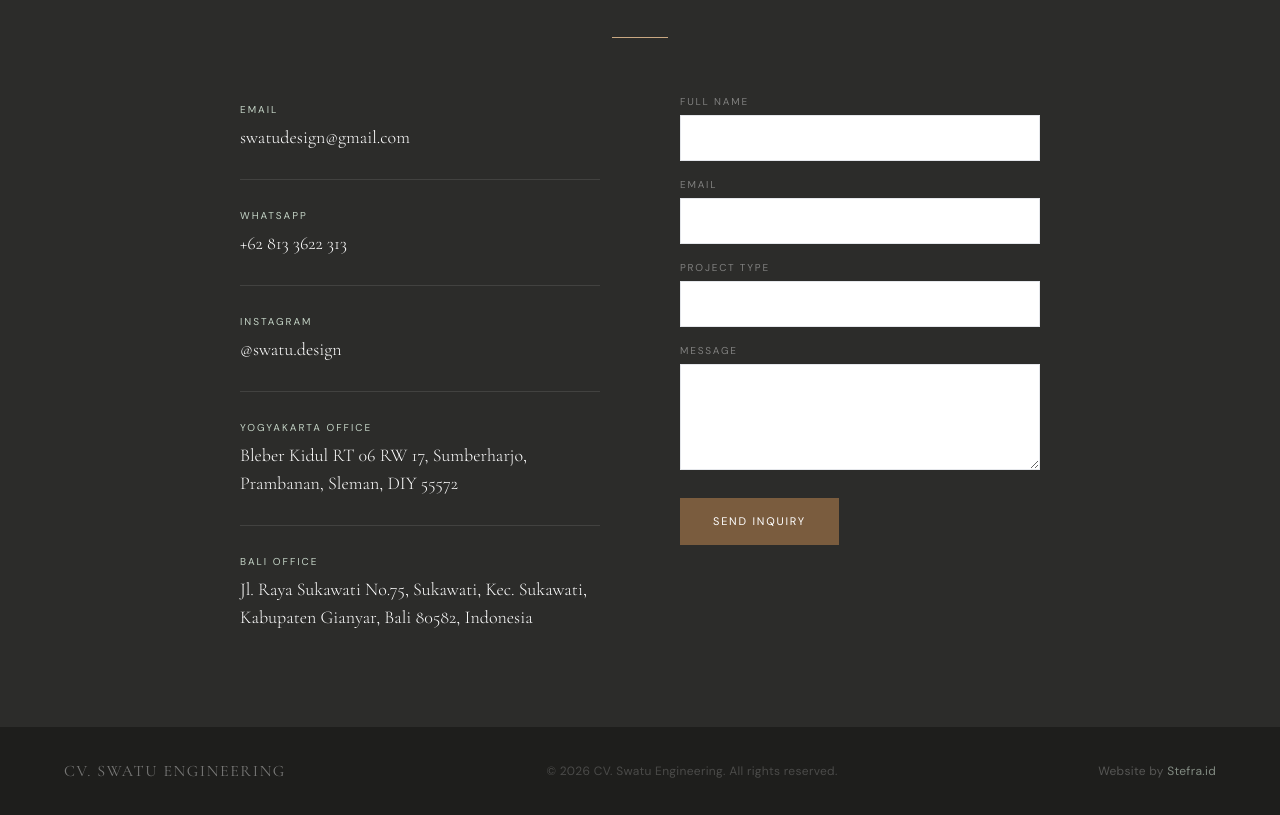
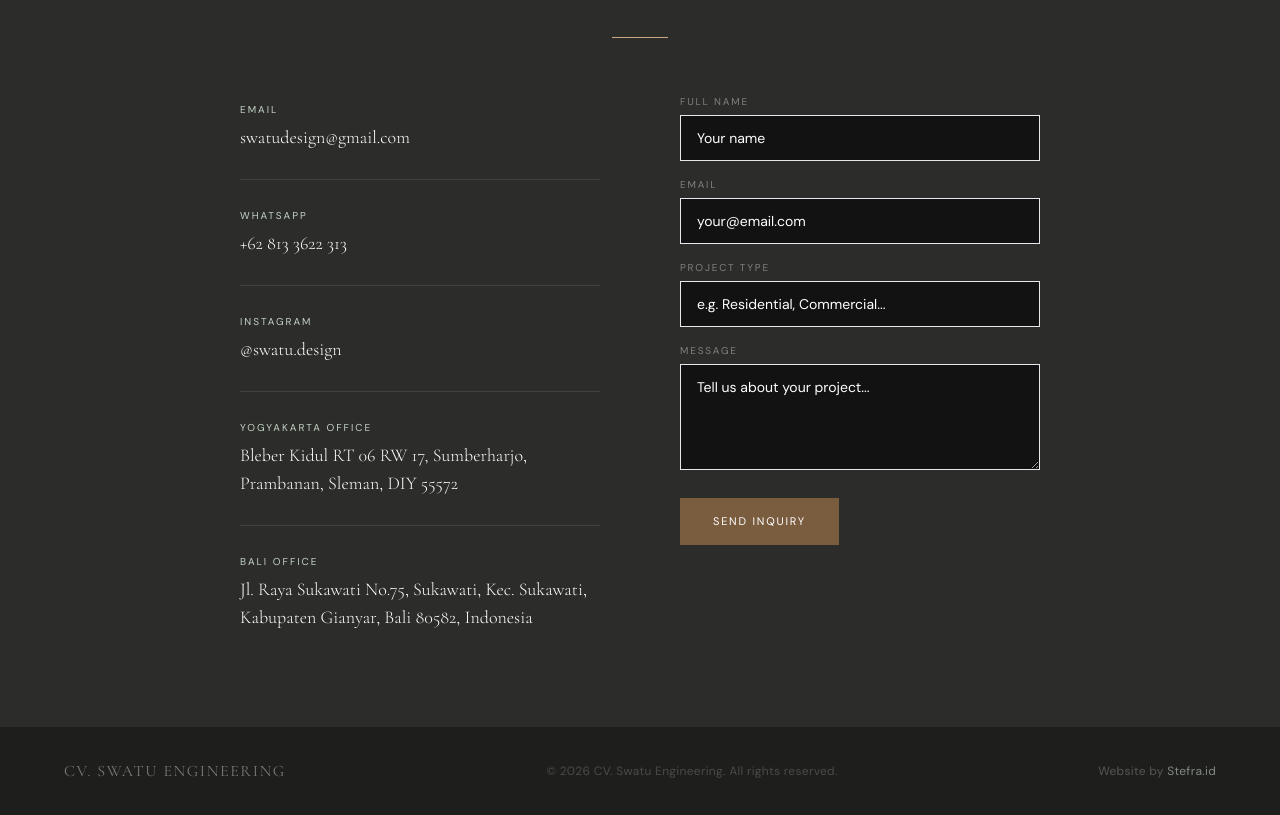
Before and after one commit to stefanuspet/swatu-web, a Next.js app: page / in a window 1280 px wide. Shown: the part 3298-4113 px from the top of the page. Built offline with nearby package versions, Linux system fonts and the light colour scheme; no server answers; the database is empty.

Commit message:
update form

```diff
--- a/app/globals.css
+++ b/app/globals.css
@@ -66,6 +66,22 @@
   animation: fadeInUp 0.6s ease-out forwards;
 }
 
+/* Dark color scheme for contact form inputs */
+#contact input,
+#contact textarea {
+  color-scheme: dark;
+  -webkit-text-fill-color: white;
+}
+
+#contact input:-webkit-autofill,
+#contact input:-webkit-autofill:hover,
+#contact input:-webkit-autofill:focus,
+#contact textarea:-webkit-autofill {
+  -webkit-text-fill-color: white;
+  -webkit-box-shadow: 0 0 0px 1000px #383836 inset;
+  transition: background-color 5000s ease-in-out 0s;
+}
+
 /* Thin scrollbar */
 ::-webkit-scrollbar {
   width: 4px;
```
